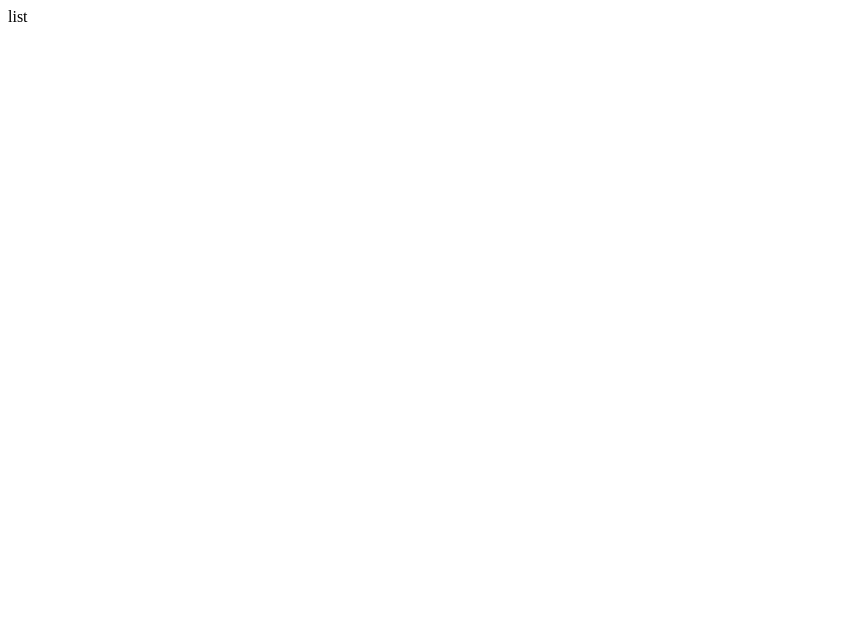
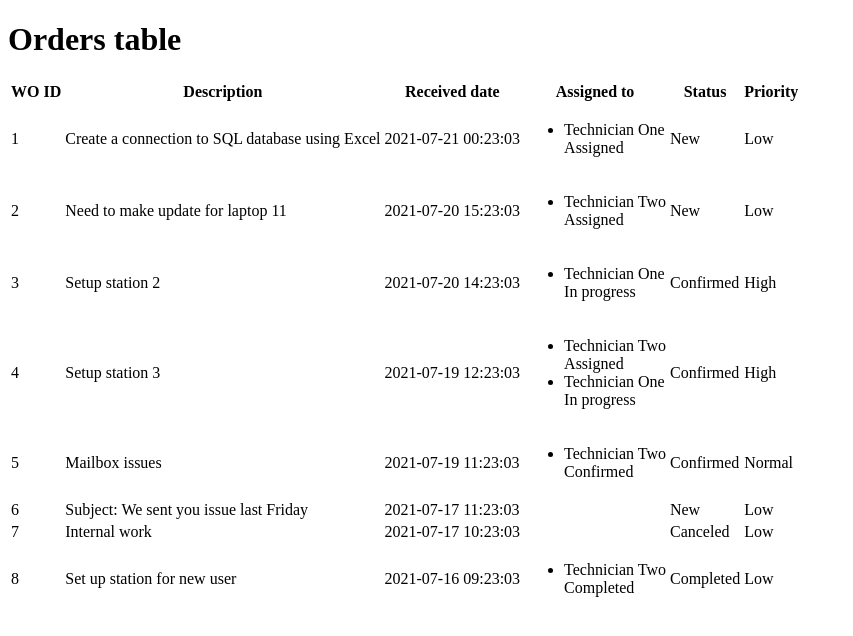
Before and after one commit to divcraft/code-task, a React (Create React App) app: page / in a window 1280 px wide. Shown: the top 636 px of the page, without its empty margins (0-853 px from the left). Built offline with nearby package versions, Linux system fonts and the light colour scheme.

Commit message:
create table for fetched data

```diff
--- a/src/App.tsx
+++ b/src/App.tsx
@@ -1,12 +1,12 @@
 import React from 'react';
 import { Provider } from 'react-redux'
-import { List } from './components/List';
+import { OrdersContent } from './components';
 import { store } from './state'
 
 function App() {
   return (
     <Provider store={store}>
-      <List />
+      <OrdersContent />
     </Provider>
   );
 }
--- a/src/components/List.tsx
+++ /dev/null
@@ -1,15 +0,0 @@
-import React, { useEffect } from 'react';
-import { useDispatch } from 'react-redux'
-import { fetchWorkOrders } from '../state/workOrders';
-
-export const List = () => {
-   const dispatch = useDispatch();
-   useEffect(() => {
-     dispatch(fetchWorkOrders());
-   }, []);
-   return (
-      <div>
-         list
-      </div>
-   )
-}
--- /dev/null
+++ b/src/components/OrdersContent/index.tsx
@@ -0,0 +1,23 @@
+import { useEffect } from "react";
+import { useDispatch, useSelector } from "react-redux";
+import { RootState } from "../../state";
+import { fetchWorkOrders } from "../../state/workOrders";
+import { OrdersTable } from "../../components";
+
+export const OrdersContent = () => {
+   const dispatch = useDispatch();
+   const status = useSelector((state: RootState) => state.workOrders.status);
+
+   useEffect(() => {
+     dispatch(fetchWorkOrders());
+   }, []);
+   return (
+      <div>
+         <h1>Orders table</h1>
+         {status === 'loading' && <div>loading...</div>}
+         {status === 'failed' && <div>loading failed</div>}
+         {status === 'succeeded' && <OrdersTable />}
+
+      </div>
+   )
+};
--- /dev/null
+++ b/src/components/OrdersTable/index.tsx
@@ -0,0 +1,47 @@
+import { useSelector } from 'react-redux'
+import { RootState } from '../../state';
+
+export const OrdersTable = () => {
+   const ordersList = useSelector((state: RootState) => state.workOrders.ordersList);
+   return (
+      <>
+         {ordersList.length > 0 && (
+            <table>
+               <thead>
+                  <tr>
+                     <th>WO ID</th>
+                     <th>Description</th>
+                     <th>Received date</th>
+                     <th>Assigned to</th>
+                     <th>Status</th>
+                     <th>Priority</th>
+                  </tr>
+               </thead>
+               <tbody>
+                  {ordersList.map(order => (
+                     <tr key={order.work_order_id}>
+                        <td>{order.work_order_id}</td>
+                        <td>{order.description}</td>
+                        <td>{order.received_date}</td>
+                        <td>
+                           {order.assigned_to.length > 0 && (
+                           <ul>
+                              {order.assigned_to.map(assigner => (
+                                 <li key={assigner.person_name}>
+                                    <div>{assigner.person_name}</div>
+                                    <div>{assigner.status}</div>
+                                 </li>
+                              ))}
+                           </ul>
+                           )}
+                        </td>
+                        <td>{order.status}</td>
+                        <td>{order.priority}</td>
+                     </tr>
+                  ))}
+               </tbody>
+            </table>
+         )}
+      </>
+   );
+};
--- /dev/null
+++ b/src/components/index.ts
@@ -0,0 +1,2 @@
+export * from './OrdersTable';
+export * from './OrdersContent';
--- a/src/state/workOrders/types.ts
+++ b/src/state/workOrders/types.ts
@@ -29,5 +29,5 @@ export type FetchedDataType = {
 
 export type WorkOrdersType = {
 ordersList: OrderType[],
-status: string | null,
+status: 'loading' | 'succeeded' | 'failed' | null,
 }
```
